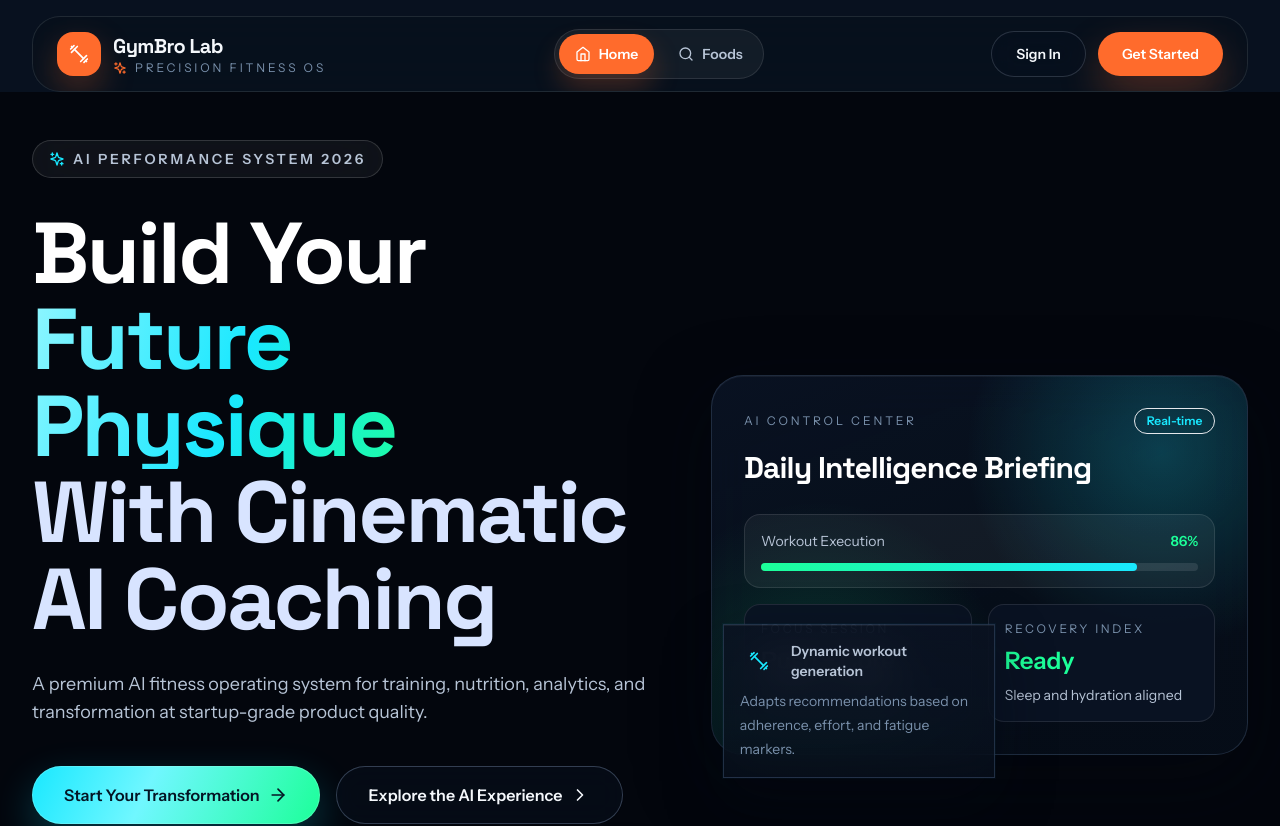
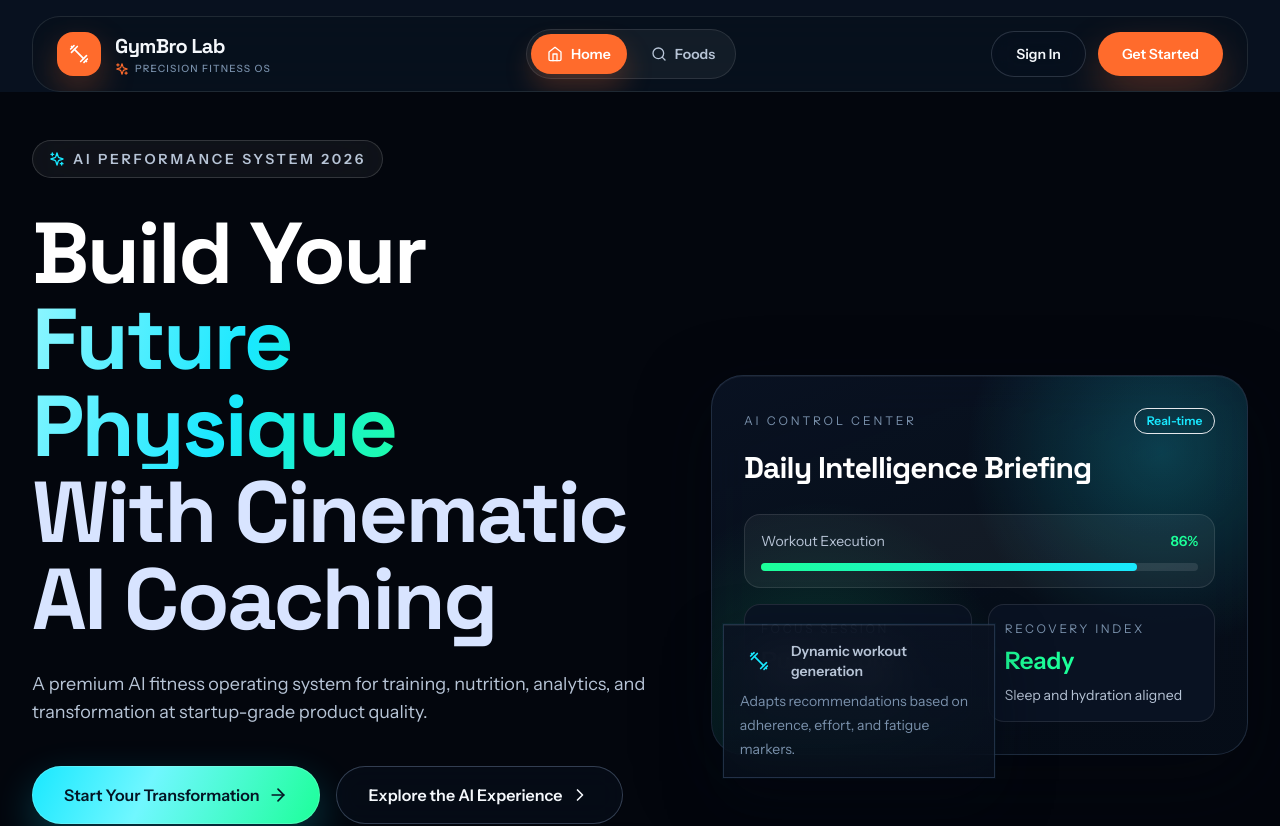
Before and after one commit to ZiadGamall/gymbro, a React (Vite) app in the folder frontend/: page / in a window 1280 px wide. Shown: the top 826 px of the page. Built offline with nearby package versions, Linux system fonts and the light colour scheme.

Commit message:
ay 7aga msh moshkella

```diff
--- a/frontend/src/components/Navbar.jsx
+++ b/frontend/src/components/Navbar.jsx
@@ -109,15 +109,15 @@ const Navbar = () => {
       <div className="mx-auto max-w-7xl overflow-hidden rounded-[28px] border border-white/10 bg-[rgba(7,17,29,0.72)] shadow-[var(--shadow-soft)] backdrop-blur-xl">
         <div className="flex items-center justify-between gap-4 px-4 py-3 sm:px-5 lg:px-6">
           <div className="flex min-w-0 items-center gap-3 sm:gap-4">
-            <Link to="/" className="flex min-w-0 items-center gap-3">
-              <div className="flex h-11 w-11 items-center justify-center rounded-2xl bg-[var(--accent)] text-white shadow-[0_14px_34px_rgba(255,107,44,0.28)]">
+            <Link to="/" className="flex items-center gap-3 sm:gap-3.5">
+              <div className="flex h-11 w-11 shrink-0 items-center justify-center rounded-2xl bg-[var(--accent)] text-white shadow-[0_14px_34px_rgba(255,107,44,0.28)]">
                 <Dumbbell className="h-5 w-5" />
               </div>
-              <div className="min-w-0">
-                <div className="font-display text-lg font-bold text-[var(--text-primary)] sm:text-xl">
+              <div className="flex min-w-0 flex-col justify-center leading-tight">
+                <div className="font-display whitespace-nowrap text-lg font-bold text-[var(--text-primary)] sm:text-xl">
                   GymBro Lab
                 </div>
-                <div className="hidden items-center gap-2 text-xs uppercase tracking-[0.24em] text-[var(--text-tertiary)] sm:flex">
+                <div className="hidden items-center gap-1.5 pt-0.5 text-[10px] font-medium uppercase tracking-[0.12em] text-[var(--text-tertiary)] xl:flex">
                   <Sparkles className="h-3.5 w-3.5 text-[var(--accent)]" />
                   Precision fitness OS
                 </div>
```
Also changed, not shown: 4 other files (tests, documents, lock files or other folders).
